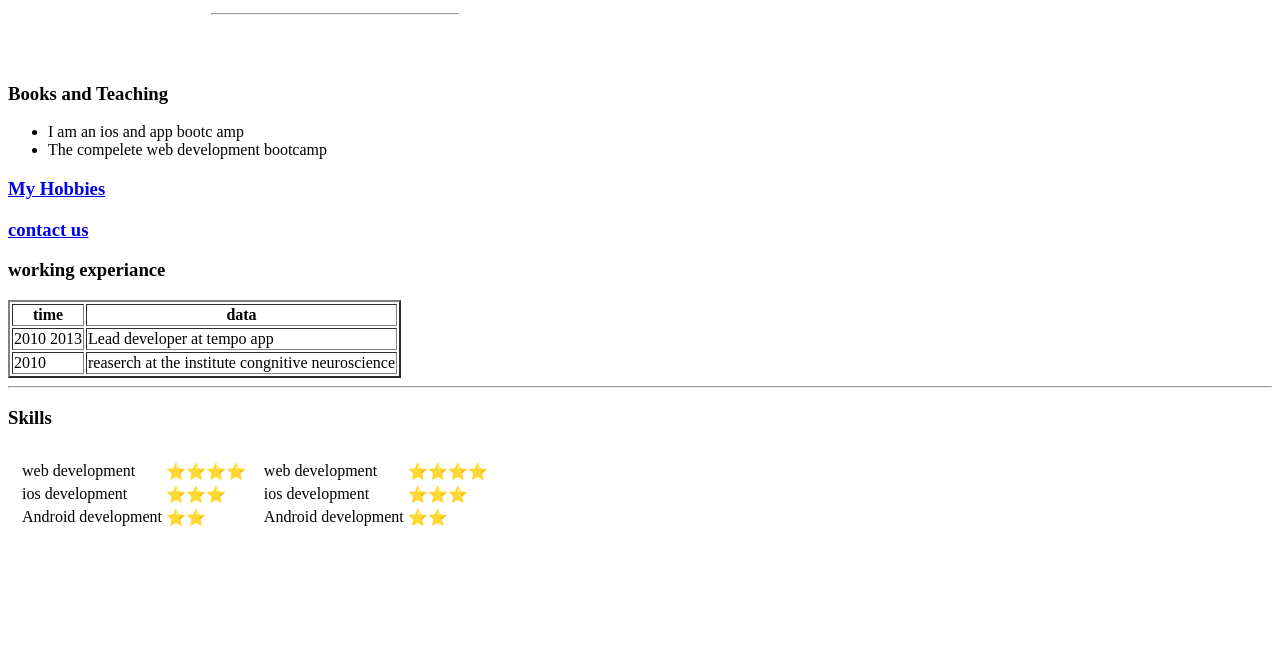
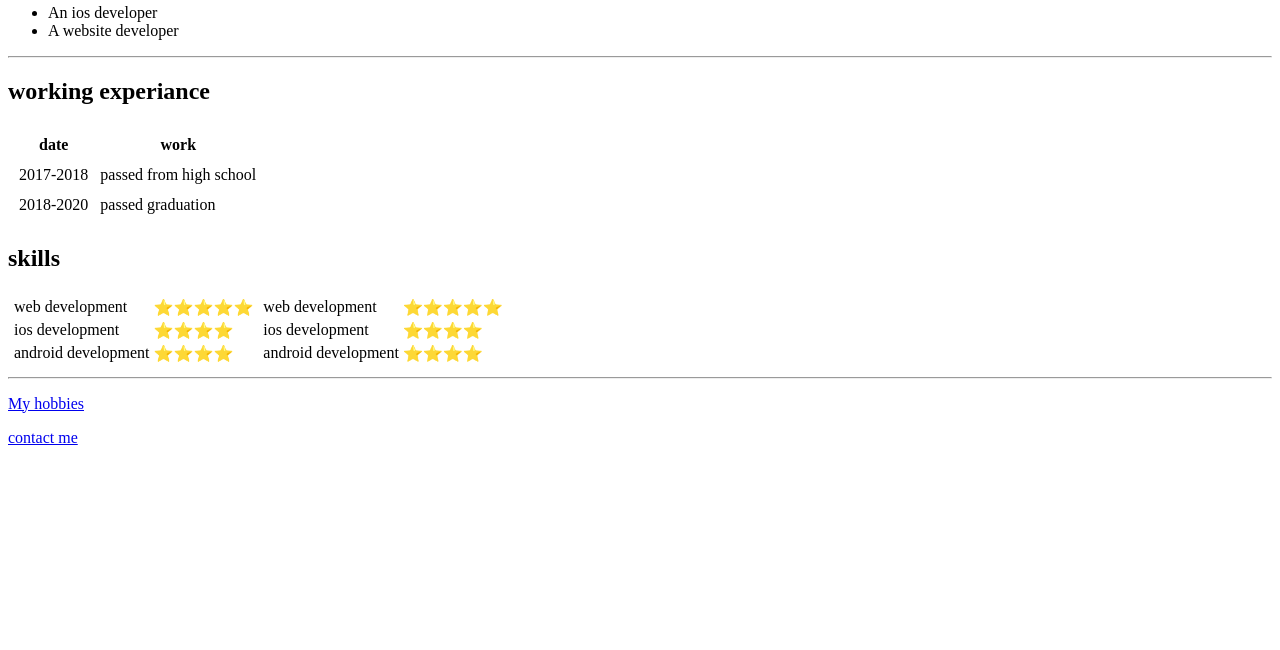
Before and after one commit to abhishek126200/cv, a plain HTML site: page index.html in a window 1280 px wide. Shown: the part 150-800 px from the top of the page. Drawn offline with Linux system fonts and the light colour scheme.

Commit message:
updated cv

```diff
--- a/index.html
+++ b/index.html
@@ -1,79 +1,74 @@
 <!DOCTYPE html>
-<html lang="en" dir="ltr">
+<html lang="en">
 <head>
-    <meta charset="utf-8">
-    <title>Loozer</title>
+    <meta charset="UTF-8">
+    <meta name="viewport" content="width=device-width, initial-scale=1.0">
+    <title>Loozers</title>
 </head>
 <body>
-    <table cellspacing="40">
+    <table >
         <tr>
-        <td><img src="images\IMG_20181015_125627647.jpg" alt="Loozer manager "></td>
-        <td>  <h1>Abhishek burman</h1>
-          <p><em>Founder and ceo of <strong><a href="https://loozer.in/">Loozer</a></strong></em></p>
+        <td><img src="images/circle-cropped.png" alt="abhishek images"></td>
+        <td><h1>Abhisek burman</h1></td>
+        </tr>
+    </table>
     <hr>
+    <p><em>I am a founder and ceo of loozer which is  <a href="https://www.google.com/search?q=ecommerce+website&oq=ecommercce+&aqs=chrome.1.69i57j0i10i433i457j0i10i433l2j0i10l2j0i10i433j0i10.12904j0j7&sourceid=chrome&ie=UTF-8"><strong>ecommerce website</strong></a>  </em> </p>
+
+    <ul>
+        <li>An ios developer</li>
+        <li>A website developer</li>
+    </ul>
+    <hr>
+    <h2>working experiance </h2>
+    <table cellspacing="10">
+        <thead>
+            <th>date</th>
+            <th>work</th>
+        </thead>
+        <tbody>
+            <tr>
+                <td>2017-2018 </td>
+                <td>passed from high school</td>
+            </tr>
+            <tr>
+            <td>2018-2020 </td>
+            <td>passed graduation </td>
+            </tr>
+        </tbody>
+    </table>
+<h2>skills</h2>
+<table>
+    <tr>
+        <td><table><tr>
+            <td>web development</td>
+            <td>⭐⭐⭐⭐⭐</td>
+        </tr>
+        <tr>
+            <td>ios development</td>
+            <td>⭐⭐⭐⭐</td>
+        </tr><tr>
+            <td>android development</td>
+            <td>⭐⭐⭐⭐</td>
+        </tr></table></td>
+        <td>
+            <table><tr>
+                <td>web development</td>
+                <td>⭐⭐⭐⭐⭐</td>
+            </tr>
+            <tr>
+                <td>ios development</td>
+                <td>⭐⭐⭐⭐</td>
+            </tr><tr>
+                <td>android development</td>
+                <td>⭐⭐⭐⭐</td>
+            </tr></table>
         </td>
     </tr>
 </table>
- <h3>Books and Teaching</h3>
-    <ul>
-      <li>I am an ios and app bootc
-        amp</li>
-      <li>The compelete web development bootcamp </li>
-    </ul>
-    <h3><a href="hobbies.html">My Hobbies</a></h3>
-    <h3><a href="contact-me.html">contact us</a></h3>
-<h3>working experiance</h3>
-<table border="2">
-  <tr>
-    <th>time</th>
-    <th>data</th>
-  </tr>
-  <tr>
-    <td>2010 2013</td>
-    <td>Lead developer at tempo app</td>
-  </tr>
-  <tr>
-    <td>2010</td>
-    <td>reaserch at the institute congnitive neuroscience</td>
-  </tr>
 </table>
     <hr>
-<h3> Skills </h3>
-<table cellspacing="10">
-  <tr>
-    <td><table>
-      <tr>
-        <td>web development</td>
-        <td>⭐⭐⭐⭐</td>
-      </tr>
-      <tr>
-        <td>ios development</td>
-        <td>⭐⭐⭐</td>
-      </tr>
-      <tr>
-        <td>Android development</td>
-        <td>⭐⭐</td>
-      </tr>
-
-    </table></td>
-    <td><table>
-      <tr>
-        <td>web development</td>
-        <td>⭐⭐⭐⭐</td>
-      </tr>
-      <tr>
-        <td>ios development</td>
-        <td>⭐⭐⭐</td>
-      </tr>
-      <tr>
-        <td>Android development</td>
-        <td>⭐⭐</td>
-      </tr>
-
-    </table></td>
-  </tr>
-</table>
-
-
+<p><a href="hobbies.html">My hobbies</a></p>
+<p> <a href="contact-me.html">contact me</a></p>
 </body>
 </html>
```
Also changed, not shown: contact-me.html (+19 -21 lines), hobbies.html (+12 -13 lines). Lines whose indentation alone changed are shown as unchanged.
